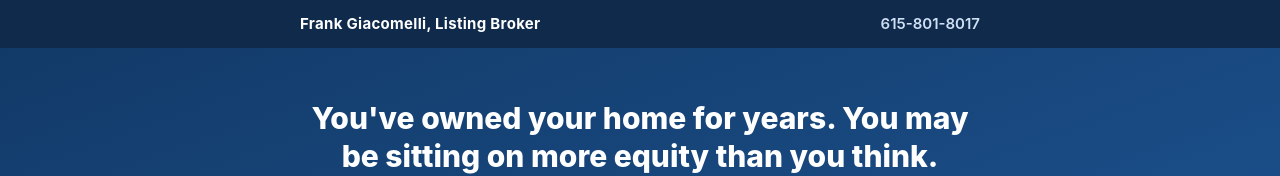
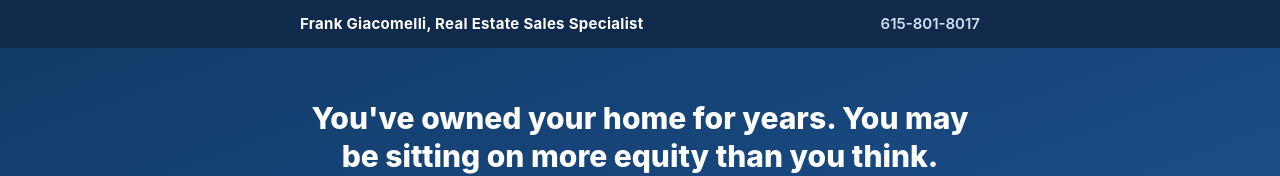
Before and after one commit to frankgiacomelli/sellnashvillenow, a plain HTML site: page equity-review.html in a window 1280 px wide. Shown: the top 176 px of the page. Drawn offline with Linux system fonts and the light colour scheme.

Commit message:
TN title: Real Estate Sales Specialist

```diff
--- a/equity-review.html
+++ b/equity-review.html
@@ -87,7 +87,7 @@
 
 <div class="topbar">
   <div class="wrap">
-    <span class="brand">Frank Giacomelli, Listing Broker</span>
+    <span class="brand">Frank Giacomelli, Real Estate Sales Specialist</span>
     <a href="tel:+16158018017">615-801-8017</a>
   </div>
 </div>
@@ -186,7 +186,7 @@
 
 <footer>
   <div class="wrap">
-    <p><strong style="color:#fff;">Frank Giacomelli, Listing Broker</strong></p>
+    <p><strong style="color:#fff;">Frank Giacomelli, Real Estate Sales Specialist</strong></p>
     <p>Frank Giacomelli &nbsp;|&nbsp; <a href="tel:+16158018017">615-801-8017</a> &nbsp;|&nbsp; <a href="mailto:frank@sellnashvillenow.com">frank@sellnashvillenow.com</a></p>
     <p>TN Real Estate License # 373488 | Frank Giacomelli, Listing Broker</p>
     <p>117 Seaboard Lane, Franklin, TN 37067</p>
```
Also changed, not shown: expired-review.html (+2 -2 lines), index.html (+2 -2 lines), options-review.html (+2 -2 lines).
